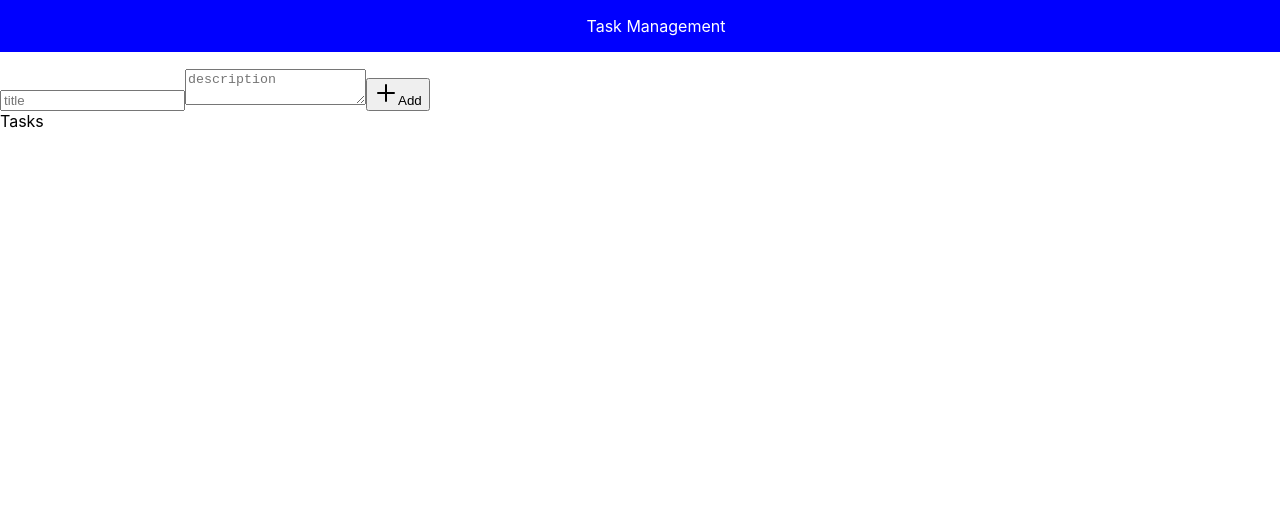
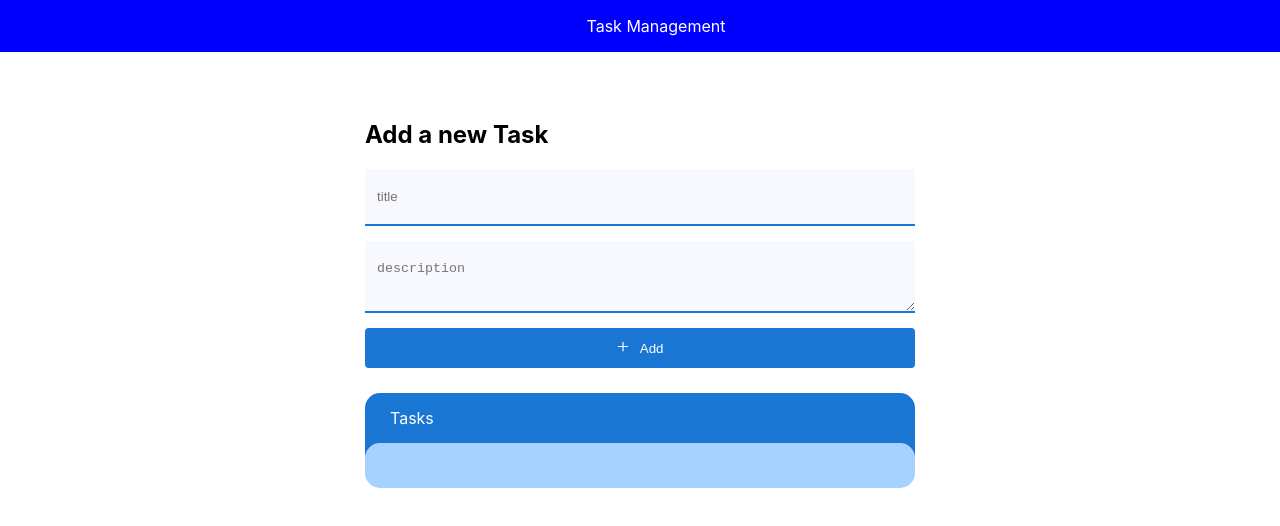
Before and after one commit to saeedusefee/Todo-List-React-TypeScript, a React (Create React App) app: page / in a window 1280 px wide. Shown: the top 526 px of the page. Built offline with nearby package versions, Linux system fonts and the light colour scheme.

Commit message:
Made css styles

```diff
--- /dev/null
+++ b/src/@rechat/components/Common/Card/index.css
@@ -0,0 +1,25 @@
+.card-root {
+    display: block;
+    max-width: 60ch;
+}
+
+.card-container{
+    display: grid;
+    grid-template-columns: auto auto;
+    gap: 20px;
+    max-height: 100vh;
+    overflow-y: scroll;
+    position: relative;
+    background-color: rgb(165, 210, 255);
+    padding: 30px 25px 15px;
+    top: -25px;
+    border-radius: 15px;
+}
+
+.card-header {
+    display: flex;
+    background-color: rgb(25, 118, 210);
+    padding: 15px 25px 40px;
+    color: #fff;
+    border-radius: 15px;
+}
--- a/src/@rechat/components/Common/Card/index.tsx
+++ b/src/@rechat/components/Common/Card/index.tsx
@@ -1,5 +1,6 @@
 import React from "react";
 import CardHeader from "./CardHeader";
+import "./index.css"
 
 export interface CardProps {
     children?: React.ReactElement | React.ReactElement[]
--- a/src/index.css
+++ b/src/index.css
@@ -7,7 +7,79 @@ body {
   -moz-osx-font-smoothing: grayscale;
 }
 
-code {
-  font-family: source-code-pro, Menlo, Monaco, Consolas, 'Courier New',
-    monospace;
+::-webkit-scrollbar {
+  width: 10px;
 }
+
+::-webkit-scrollbar-thumb {
+  background: #222;
+  border-radius: 10px;
+}
+
+::-webkit-scrollbar-thumb:hover {
+  background: #333;
+}
+
+input, textarea, select {
+  padding: 20px 12px;
+  border: 0;
+  background-color: ghostwhite;
+  border-bottom: 2px solid rgb(25, 118, 210);
+}
+
+input:focus, textarea:focus, select:focus {
+  outline: none;
+}
+
+.container {
+  min-width: 550px;
+  padding-top: 100px;
+}
+
+.page-root {
+  display: flex;
+  width: 100%;
+  justify-content: center;
+  justify-items: center;
+}
+
+@media screen and (max-width: 600px) {
+  .container {
+    min-width: 100%;
+  }
+  .page-root {
+    margin: auto 10px;
+  }
+}
+
+button {
+  cursor: pointer;
+  padding: 12px 16px;
+  color: #fff;
+  background-color: rgb(25, 118, 210);
+  border: none;
+  border-radius: 4px;
+}
+
+.icon-button{
+  background-color: transparent;
+  padding: 0;
+}
+
+.icon-button img {
+  max-width: 1.5em;
+}
+
+.add-icon {
+  padding-right: 10px;
+  width: 1em;
+  filter: invert(1);
+}
+
+.form-root {
+  display: flex;
+  flex-direction: column;
+  gap: 15px;
+  max-width: 60ch;
+  margin-bottom: 25px;
+}
```
